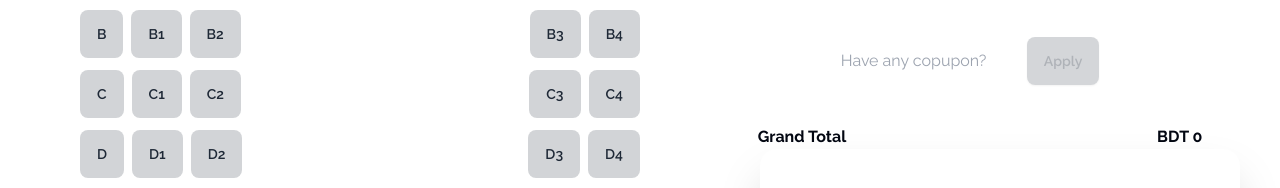
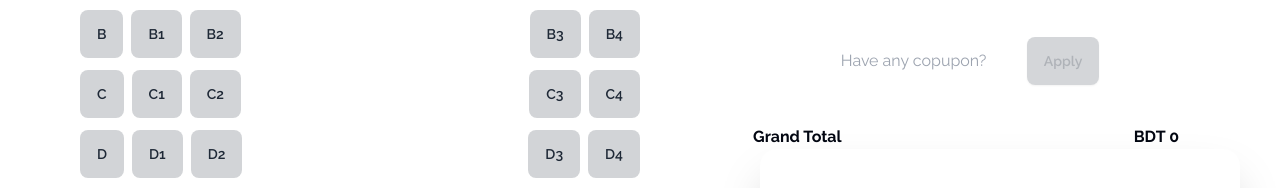
Before and after one commit to sajib689/assignment-05, a plain HTML site: page index.html in a window 1280 px wide. Shown: the part 2309-2497 px from the top of the page. Drawn offline with nearby package versions, Linux system fonts and the light colour scheme; some packages are replaced by stand-ins of ours; a script that the page names is missing.

Commit message:
margin issu fix

```diff
--- a/index.html
+++ b/index.html
@@ -364,7 +364,7 @@
           <div class="flex justify-around items-center">
             <h1 class="text-[#030712] text-[16px] font-bold">Grand Total </h1>
             <h1></h1>
-            <h1 class="text-[#030712] text-[16px] font-bold">BDT <span id="grand-total">0</span></h1>
+            <h1 class="me-7 text-[#030712] text-[16px] font-bold">BDT <span id="grand-total">0</span></h1>
           </div>
         </div>
         <!-- details area -->
```
Also changed, not shown: 1 other file.
